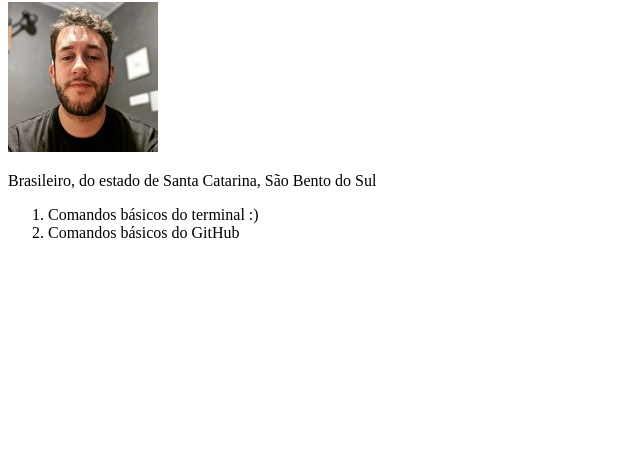
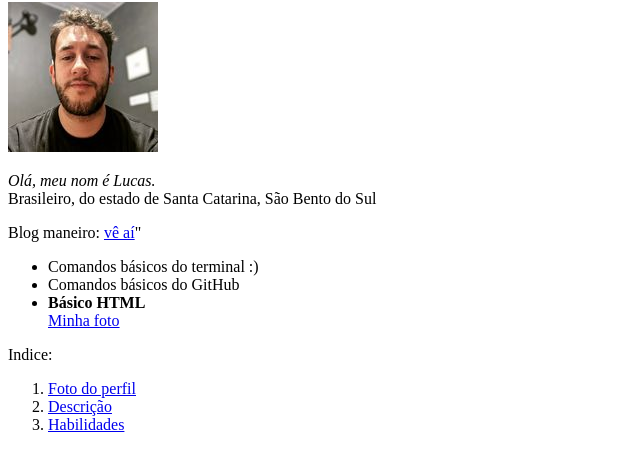
Before and after one commit to lucastelesss/lucastelesss.github.io, a plain HTML site: page index.html in a window 1280 px wide. Shown: the part 78-546 px from the top of the page, without its empty margins (0-640 px from the left). Drawn offline with Linux system fonts and the light colour scheme.

Commit message:
mais informações no portfólio

```diff
--- a/index.html
+++ b/index.html
@@ -8,12 +8,23 @@
 </head>
 <body>
     <h1>Lucas Teles</h1>
-    <img src="lucas.jpg" alt="foto do Lucas">
-    <p>Brasileiro, do estado de Santa Catarina, São Bento do Sul</p>
-    <ol>
+    <img src="lucas.jpg" alt="foto do Lucas" id="foto">
+    <p id="descricao"><em>Olá, meu nom é Lucas.</em> <br> Brasileiro, do estado de Santa Catarina, São Bento do Sul</p>
+    <p>Blog maneiro: <a href="https://waltermattos.com/blog" target="_blank">vê aí</a>"</p>
+
+    <ul id="habilidades">
         <li>Comandos básicos do terminal :)</li>
         <li>Comandos básicos do GitHub</li>
+        <li><strong>Básico HTML</strong></li>
+        <a href="#foto">Minha foto</a>
 
+    </ul>
+
+    Indice:
+    <ol>
+        <li><a href="#foto">Foto do perfil</a></li>
+        <li><a href="#descricao">Descrição</a></li>
+        <li><a href="#habilidades">Habilidades</a></li>
     </ol>
 </body>
 </html>
```
